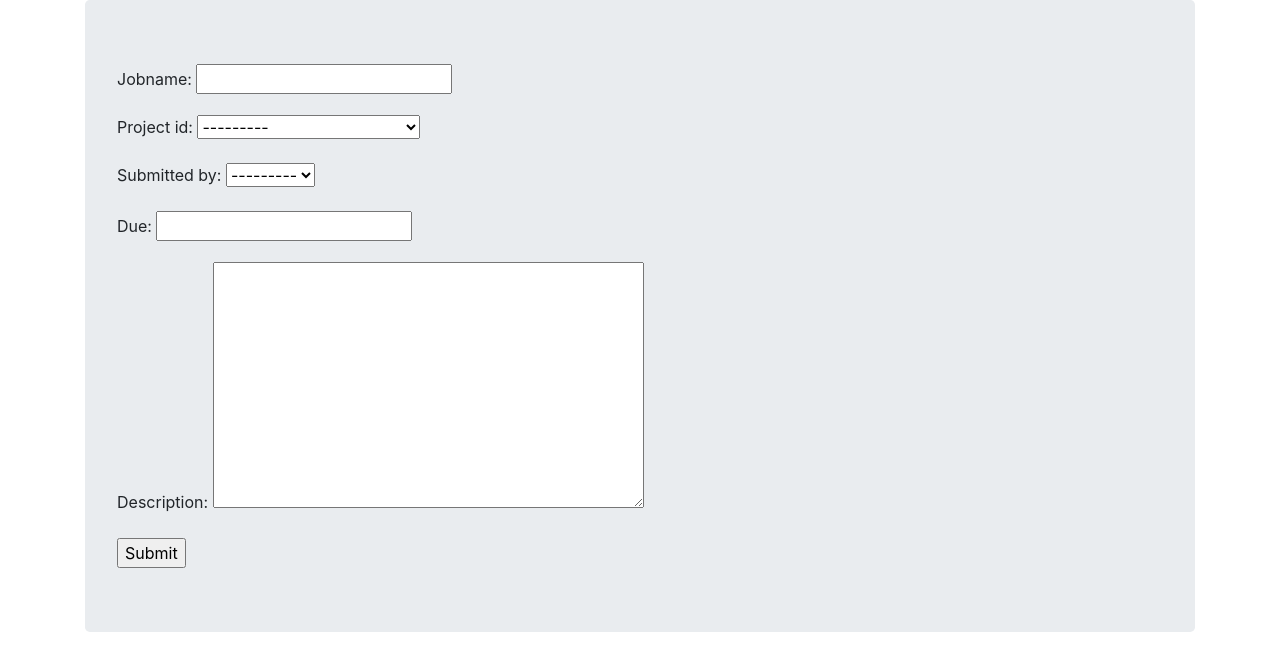
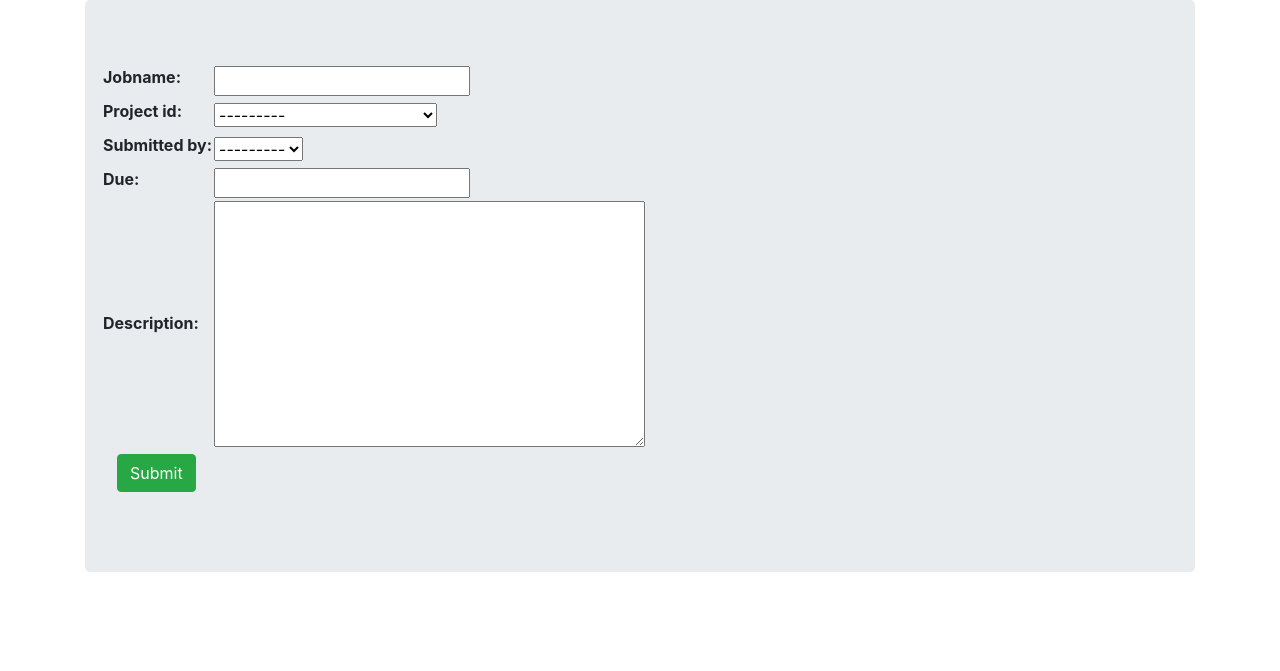
Before and after one commit to authalic/jobqueue, a Django app: page /request/add/ in a window 1280 px wide. Shown: the part 56-727 px from the top of the page. Run offline with Django 3.2, Linux system fonts and the light colour scheme; a user stored in the database is signed in; data comes from the database, SQL or seed files in the repository; both versions use the stored data as it was after the commit; some libraries are stand-ins or nearby versions.

Commit message:
Changes to forms

```diff
--- a/gisjobs/templates/gisjobs/base.html
+++ b/gisjobs/templates/gisjobs/base.html
@@ -59,8 +59,8 @@
 
         <div class="jumbotron">
 
-            {% block header %}{% endblock %}
             {% block content %}{% endblock %}
+
             {% block pagination %}
                 {% if is_paginated%}
                     <div class="pagination">
--- a/gisjobs/templates/gisjobs/gisjob_form.html
+++ b/gisjobs/templates/gisjobs/gisjob_form.html
@@ -4,14 +4,27 @@
 
 {% block content %}
 
-    <form action="" method="post">
+<div class="row">
+    <form class="form-horizontal" action="" method="post">
         {% csrf_token %}
 
-
-        {{ form.as_p }}
+        <table>
+                {{ form.as_table }}
+        </table>
 
 
-        <input type="submit" value="Submit" />
+        <div class="form-group">
+            <div class="col-sm-offset-2 col-sm-10">
+                <button type="submit" value="Submit" class="btn btn-success">Submit</button>
+            </div>
+        </div>
+
+
     </form>
 
+
+</div>
+
+
+
 {% endblock%}
```
Also changed, not shown: db.sqlite3.
